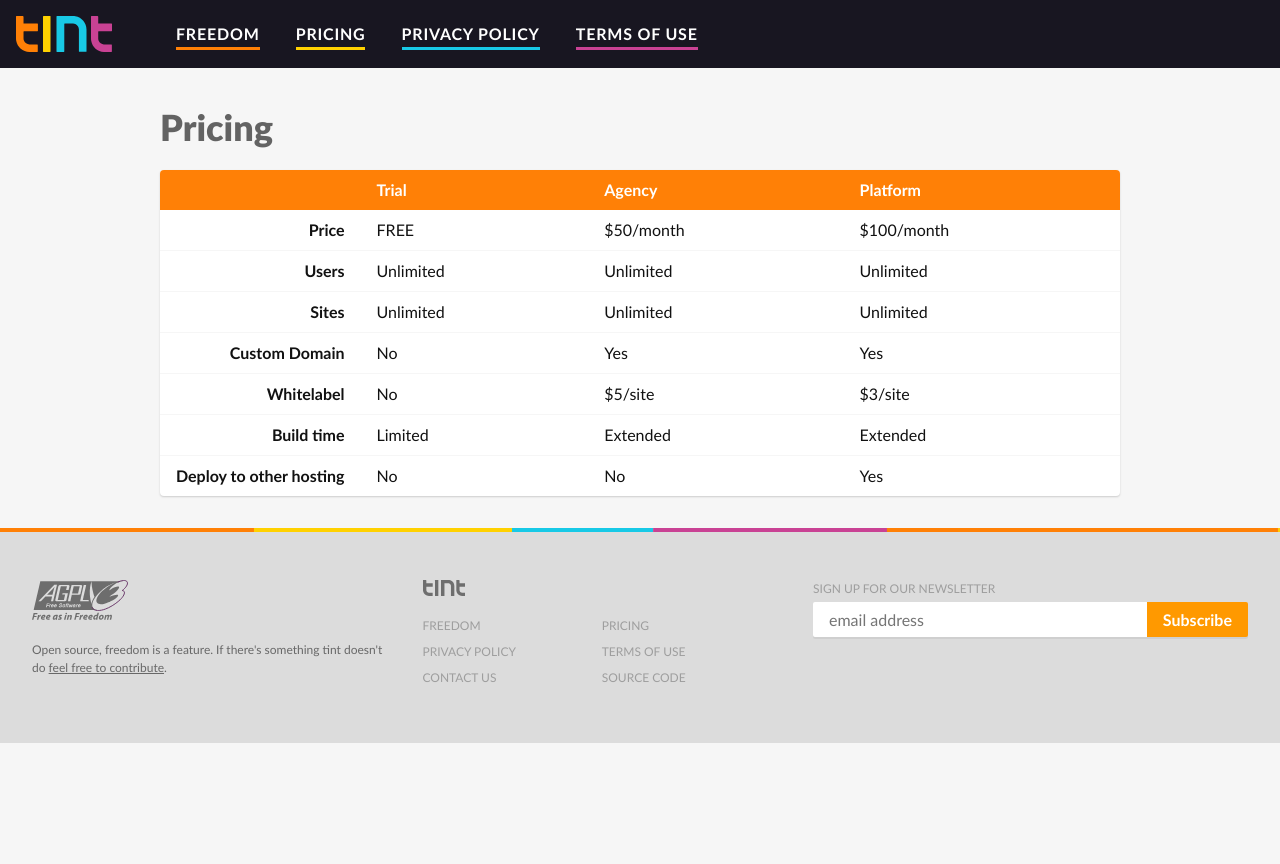
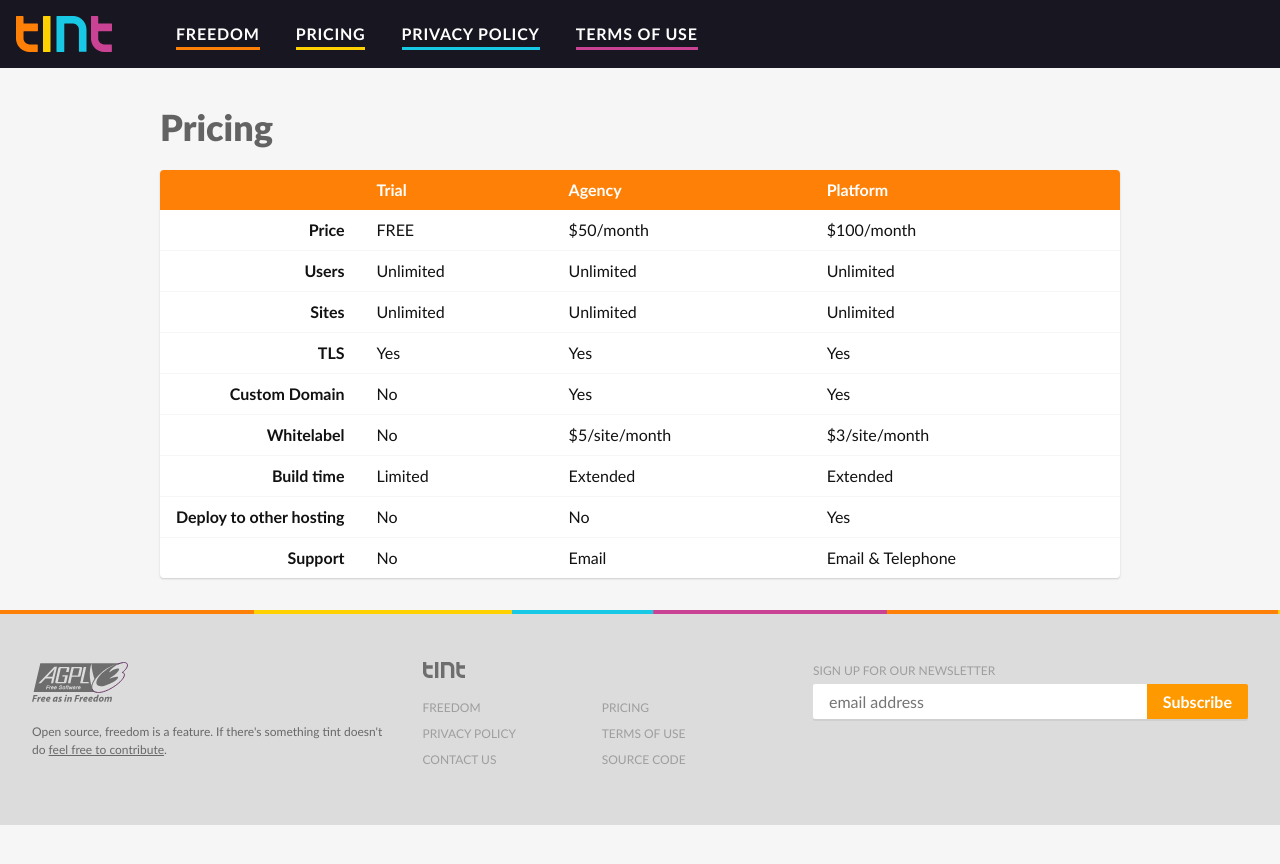
Before and after one commit to usetint/usetint.github.io, a Jekyll site: the page built from pricing.md, in a window 1280 px wide. Shown: the top 864 px of the page. Built offline with Jekyll 4.4.1, drawn with Linux system fonts in a browser that asks for light colours.

Commit message:
Some tweaks to pricing

```diff
--- a/pricing.md
+++ b/pricing.md
@@ -32,6 +32,12 @@
 			<td>Unlimited</td>
 		</tr>
 		<tr>
+			<th>TLS</th>
+			<td>Yes</td>
+			<td>Yes</td>
+			<td>Yes</td>
+		</tr>
+		<tr>
 			<th>Custom Domain</th>
 			<td>No</td>
 			<td>Yes</td>
@@ -40,8 +46,8 @@
 		<tr>
 			<th>Whitelabel</th>
 			<td>No</td>
-			<td>$5/site</td>
-			<td>$3/site</td>
+			<td>$5/site/month</td>
+			<td>$3/site/month</td>
 		</tr>
 		<tr>
 			<th>Build time</th>
@@ -55,5 +61,11 @@
 			<td>No</td>
 			<td>Yes</td>
 		</tr>
+		<tr>
+			<th>Support</th>
+			<td>No</td>
+			<td>Email</td>
+			<td>Email &amp; Telephone</td>
+		</tr>
 	</tbody>
 </table>
```
